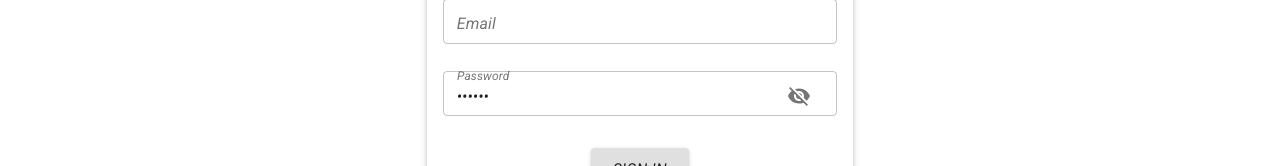
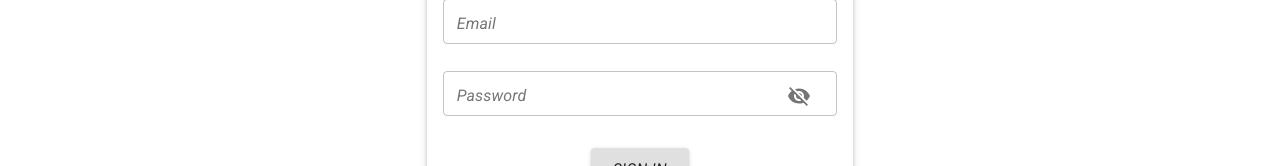
Before and after one commit to dilumharshana/POS-System-Client---ReactJS, a React (Create React App) app: page /login in a window 1280 px wide. Shown: the part 284-450 px from the top of the page. Built offline with nearby package versions, Linux system fonts and the light colour scheme.

Commit message:
user registraion completence

```diff
--- a/src/components/userLogin/userLogin.jsx
+++ b/src/components/userLogin/userLogin.jsx
@@ -1,7 +1,7 @@
+import { useState, useEffect } from "react";
 import { useDispatch } from "react-redux";
 import { bindActionCreators } from "redux";
 import { useHistory } from "react-router";
-import { useState } from "react";
 import {
   Grid,
   Box,
@@ -26,10 +26,15 @@ import { config } from "../../configs/jsonConfig";
 import { styles } from "./userLoginStyles";
 
 //formik form handler
-import { formHandler } from "../../configs/validationSchema";
+import { loginFormHandler } from "../../configs/validationSchema";
 
 //component
 export const UserLogin = () => {
+  useEffect(() => {
+    return () => {
+      userLoginState({ state: true, message: null });
+    };
+  }, []);
   const history = useHistory();
 
   //config styles
@@ -43,9 +48,8 @@ export const UserLogin = () => {
   const userLoginState = bindActionCreators(setUserLoginFail, useDispatch());
 
   //user authentication function
-
   const logUser = async () => {
-    console.log("hello");
+    console.log(formik.values);
     try {
       setLoading(true);
       const { data } = await axios.post(
@@ -66,7 +70,7 @@ export const UserLogin = () => {
   };
 
   //form statets
-  const useFormik = formHandler(logUser);
+  const useFormik = loginFormHandler(logUser);
   const formik = useFormik();
 
   return (
@@ -109,7 +113,7 @@ export const UserLogin = () => {
             <Box item pt={2} display="flex" p={2}>
               <TextField
                 fullWidth
-                name="passwordLogin"
+                name="password"
                 value={formik.values.passwordLogin}
                 onChange={formik.handleChange}
                 onBlur={formik.handleBlur}
@@ -119,12 +123,9 @@ export const UserLogin = () => {
                 size="small"
                 label="Password"
                 error={
-                  formik.touched.passwordLogin &&
-                  Boolean(formik.errors.passwordLogin)
+                  formik.touched.password && Boolean(formik.errors.password)
                 }
-                helperText={
-                  formik.touched.passwordLogin && formik.errors.passwordLogin
-                }
+                helperText={formik.touched.password && formik.errors.password}
                 InputProps={{
                   endAdornment: (
                     <InputAdornment position="end">
--- a/src/components/userRegister/userRegister.jsx
+++ b/src/components/userRegister/userRegister.jsx
@@ -1,4 +1,6 @@
-import { useState } from "react";
+import { useState, useEffect } from "react";
+import { useDispatch } from "react-redux";
+import { bindActionCreators } from "redux";
 import {
   Grid,
   Box,
@@ -11,33 +13,52 @@ import {
 import { Visibility, VisibilityOff } from "@material-ui/icons";
 import axios from "axios";
 
+//actions
+import { setUserLoginFail } from "../../state/actions/actionUserLoginState/Action-userLoginFail";
+
 //components
 import { UserAuthTemplate } from "../../pages/UserAuthTemplate/userAuthUserAuthTemplate";
 
 //formik form handler
-import { formHandler } from "../../configs/validationSchema";
+import { registerFromHandler } from "../../configs/validationSchema";
 
 export const UserRegister = () => {
+  useEffect(() => {
+    return () => userRegistrationState({ state: true, message: null });
+  }, []);
+
   // states------------------------
   const [showPassword, setShowPassword] = useState(false);
   const [showRetypePassword, setShowRetypePassword] = useState(false);
 
+  //user registration state
+  const userRegistrationState = bindActionCreators(
+    setUserLoginFail,
+    useDispatch()
+  );
+
   //registration function
   const registerUser = async () => {
-    console.log("hello");
     try {
       const data = await axios.post(
         "http://localhost:2000/api/users/register",
         formik.values
       );
-      console.log(formik.values);
     } catch (error) {
-      console.log(error);
+      userRegistrationState({
+        state: false,
+        message: error.response.data,
+      });
+
+      setTimeout(
+        () => userRegistrationState({ state: true, message: null }),
+        4000
+      );
     }
   };
 
   //form state
-  const useFormik = formHandler(registerUser);
+  const useFormik = registerFromHandler(registerUser);
   const formik = useFormik();
 
   return (
--- a/src/configs/validationSchema.js
+++ b/src/configs/validationSchema.js
@@ -1,50 +1,64 @@
 import { useFormik } from "formik";
 import * as yup from "yup";
 
-export const formHandler = (submit) => () => {
+export const loginFormHandler = (onSubmit) => () => {
   //validation schema
+
+  const validationSchema = yup.object({
+    email: yup.string().required("Email required .").email("Invalid Email"),
+    password: yup.string().required("Required"),
+  });
+
+  return useFormik({
+    initialValues: {
+      email: "",
+      password: "",
+    },
+    validationSchema: validationSchema,
+    onSubmit,
+  });
+};
+
+export const registerFromHandler = (onSubmit) => () => {
   const validationSchema = yup.object({
     name: yup
       .string()
       .required("Required")
-      .test("chekName", "Invalid name", function () {
+      .test("checkName", "Invalid Name", function () {
         if (
           /(?=.*?[0-9])/.test(this.parent.name) ||
-          /(?=.*?[#?!@$%^&*-/_(){}.=\:;|<>`])/.test(this.parent.name)
+          /(?=.*?[#?!@$%^&*-/_(){}.`])/.test(this.parent.name)
         ) {
           return false;
         }
         return true;
       })
-      .min(3, "Name must be atleast 3 charectors !")
-      .max(25, "Name should be less than 25 charecters"),
-    email: yup.string().required("Email required .").email("Invalid Email"),
+      .min(3, "Name must contain atleast 3 characters")
+      .max(25, "Name must be less than 25 characters"),
+    email: yup.string().required("Required").email("Invalid email address"),
     password: yup
       .string()
-      .required("password required")
-      .matches(/(?=.*?[A-Z])/, "Required atleast one Upercase letter ")
-      .matches(/(?=.*?[a-z])/, "Required atleast one Lowercase Letter")
-      .matches(/(?=.*?[0-9])/, "Required atleast on digit")
+      .required("Required")
+      .matches(/(?=.*?[a-z])/, "Should include atleast on lowercase character")
+      .matches(/(?=.*?[A-Z])/, "Should include atleast one uppercase character")
+      .matches(/(?=.*?[0-9])/, "Should include atleast one number")
       .matches(
-        /(?=.*?[#?!@$%^&*-_(){}.`])/,
-        "Required atleast one special chareactor"
+        /[?=.*?[#?!@$%^&*-/_(){}.=\:;|<>`]/,
+        "Should include atleast one special charactor"
       ),
     repassword: yup
       .string()
       .required("Required")
-      .oneOf([yup.ref("password")], "Passwords must match"),
-    passwordLogin: yup.string().required("Required"),
+      .oneOf([yup.ref("password")], "Passwords not match"),
   });
-
   return useFormik({
     initialValues: {
-      name: "dasd",
+      name: "",
       email: "",
       password: "",
-      repassword: "asd",
-      passwordLogin: "sadsad",
+      repassword: "",
     },
-    validationSchema: validationSchema,
-    onSubmit: submit,
+    validationSchema,
+    onSubmit,
   });
 };
--- a/src/state/actions/actionLoginProcess/actionLoginProcess.js
+++ /dev/null
@@ -1,6 +0,0 @@
-import { LOGIN_PROCESS } from "../../types";
-
-export const setLoginProcess = (state) => ({
-  type: LOGIN_PROCESS,
-  payload: state,
-});
```
